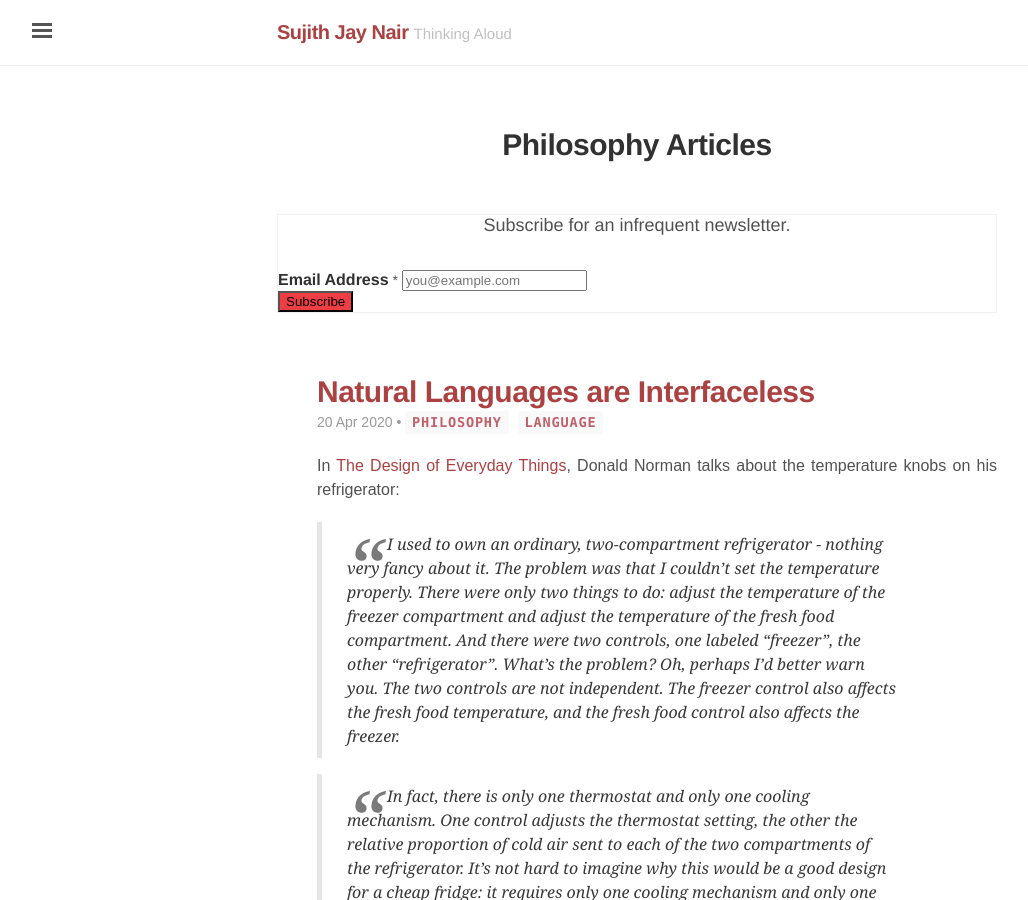
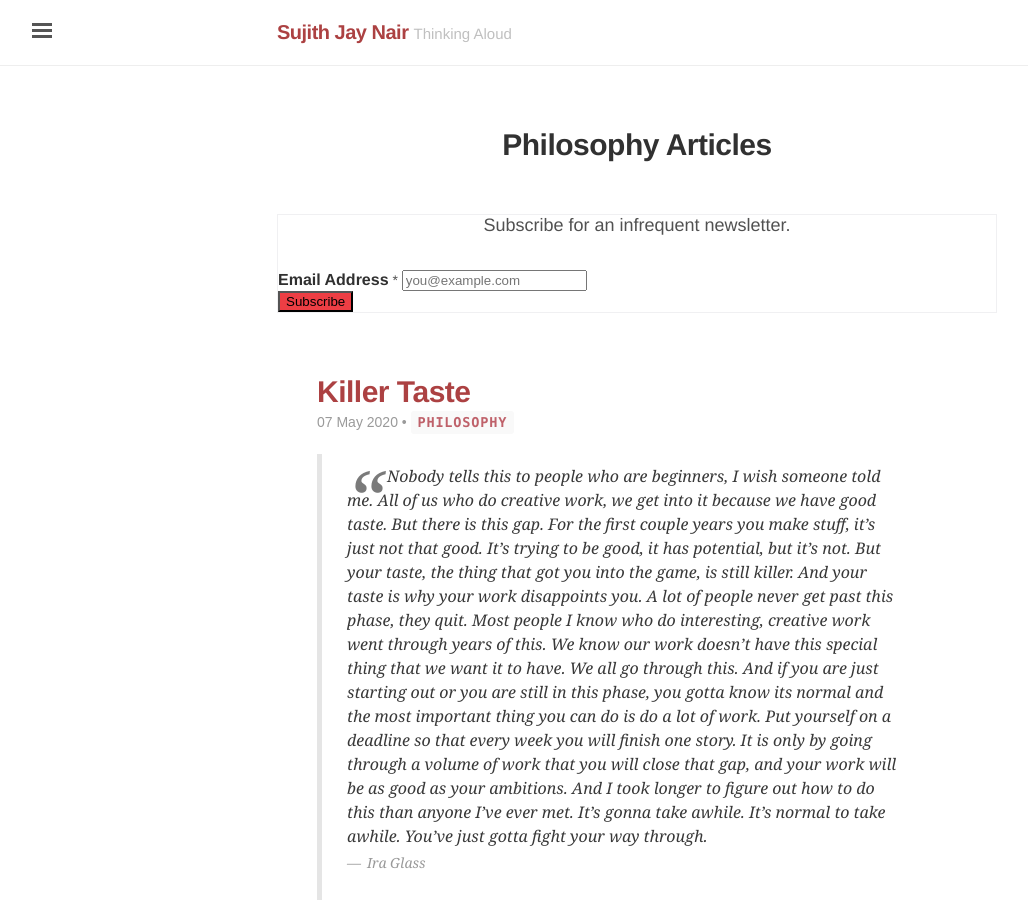
Before and after one commit to sujithjay/sujithjay.github.io, a Jekyll site: the page built from tag/philosophy.md, in a window 1280 px wide and 900 px high. Shown: the whole window, without its empty margins (3-1031 px from the left). Built offline with Jekyll 4.4.1, drawn with Linux system fonts in a browser that asks for light colours; nearby versions of some CDN libraries; some web fonts are replaced; comment, search, counter and statistics services are not loaded.

Commit message:
Killer Taste

```diff
--- a/_posts/2020-05-07-Killer-Taste.md
+++ b/_posts/2020-05-07-Killer-Taste.md
@@ -2,6 +2,11 @@
 layout: "post"
 title: "Killer Taste"
 date: "2020-05-07 11:11"
+desc: Ira Glass on Not Giving Up
+comments: true
+author: Sujith Jay Nair
+tags: philosophy
+permalink: /killer-taste
 ---
 > <blockquoted> Nobody tells this to people who are beginners, I wish someone told me. All of us who do creative work, we get into it because we have good taste. But there is this gap. For the first couple years you make stuff, it’s just not that good. It’s trying to be good, it has potential, but it’s not. But your taste, the thing that got you into the game, is still killer. And your taste is why your work disappoints you. A lot of people never get past this phase, they quit. Most people I know who do interesting, creative work went through years of this. We know our work doesn’t have this special thing that we want it to have. We all go through this. And if you are just starting out or you are still in this phase, you gotta know its normal and the most important thing you can do is do a lot of work. Put yourself on a deadline so that every week you will finish one story. It is only by going through a volume of work that you will close that gap, and your work will be as good as your ambitions. And I took longer to figure out how to do this than anyone I’ve ever met. It’s gonna take awhile. It’s normal to take awhile. You’ve just gotta fight your way through.
 <cite> Ira Glass </cite></blockquoted>
```
